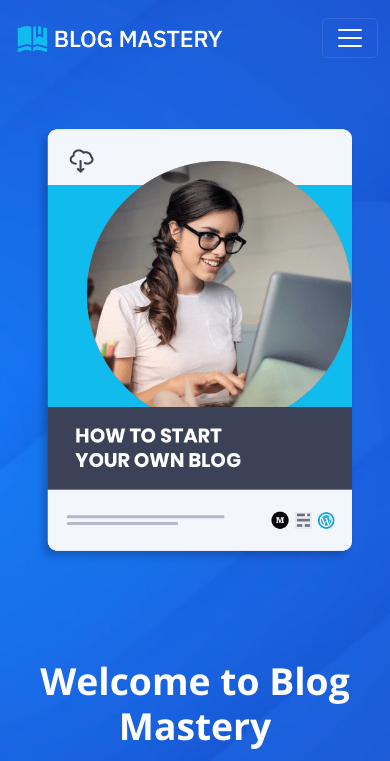
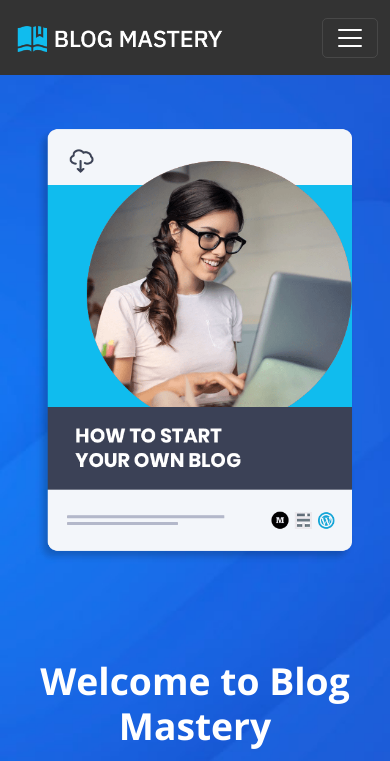
Before and after one commit to Its-gizmo47/Ebook-Blog-Bootstrap, a plain HTML site: page index.html in a window 390 px wide. Shown: the top 761 px of the page. Drawn offline with nearby package versions, Linux system fonts and the light colour scheme.

Commit message:
Fixed Nav on Small Screens

```diff
--- a/css/style.css
+++ b/css/style.css
@@ -46,3 +46,8 @@ header {
     text-align: center;
   }
 }
+@media (max-width: 767px) {
+  nav {
+    background-color: #333;
+  }
+}
```
